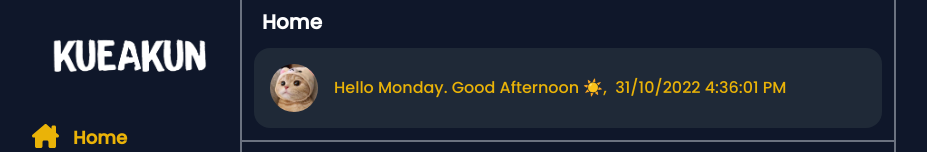
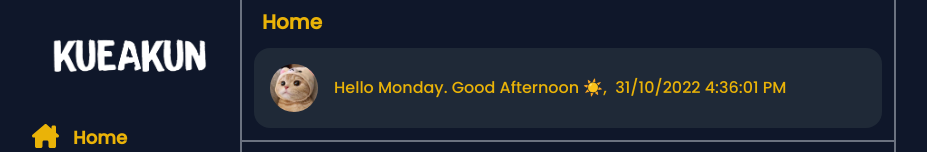
Before and after one commit to Kueakun-K/Kueakun, a React (Create React App) app: page / in a window 1280 px wide. Shown: the top 152 px of the page, without its empty margins (176-1103 px from the left). Built offline with nearby package versions, Linux system fonts and the light colour scheme.

Commit message:
re color

```diff
--- a/src/Pages/Home.jsx
+++ b/src/Pages/Home.jsx
@@ -44,7 +44,7 @@ const Home = () => {
   return (
     <div>
       {/* Header */}
-      <div className="pt-2 pl-5 text-xl font-bold  dark:text-white">
+      <div className="pt-2 pl-5 text-xl font-bold text-red-500 dark:text-yellow-500">
         <span>Home</span>
       </div>
       {/* Header */}
```
